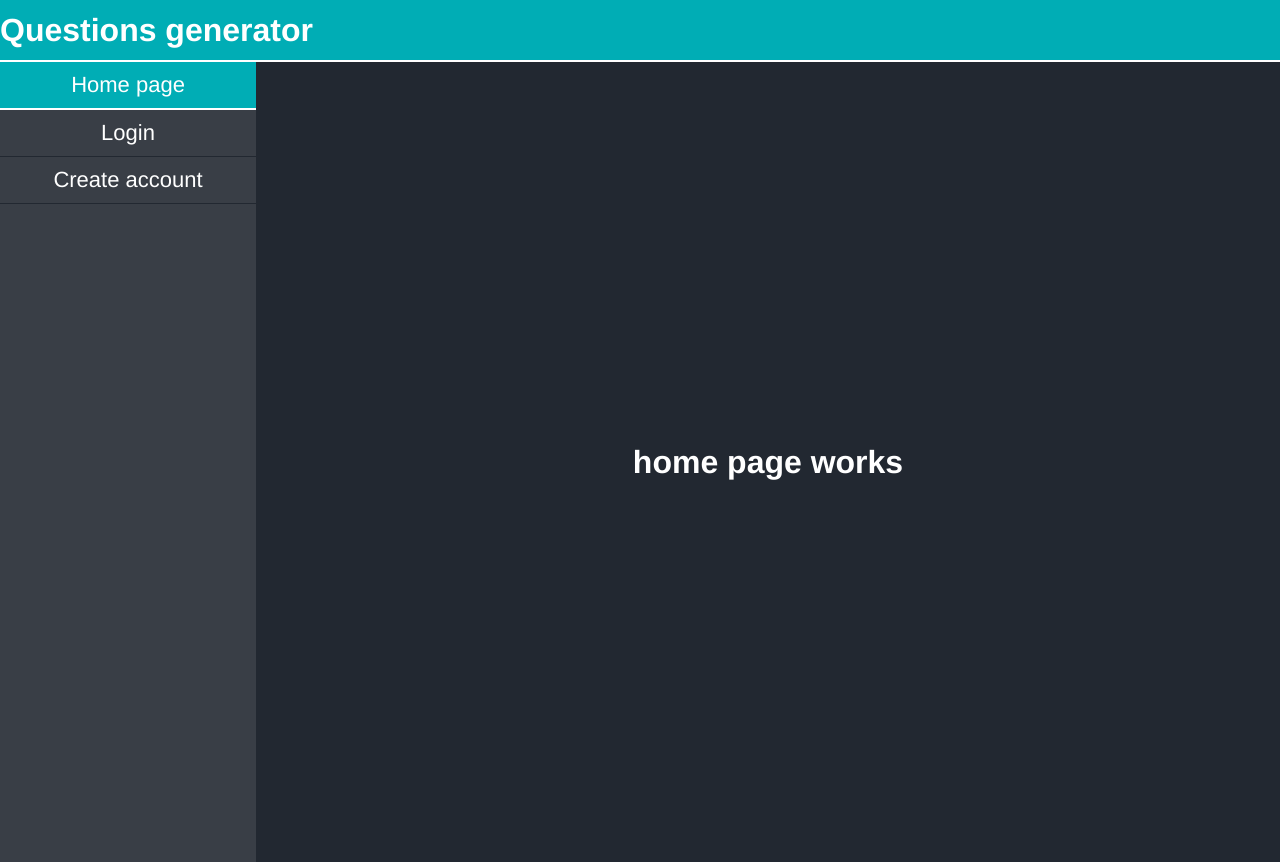
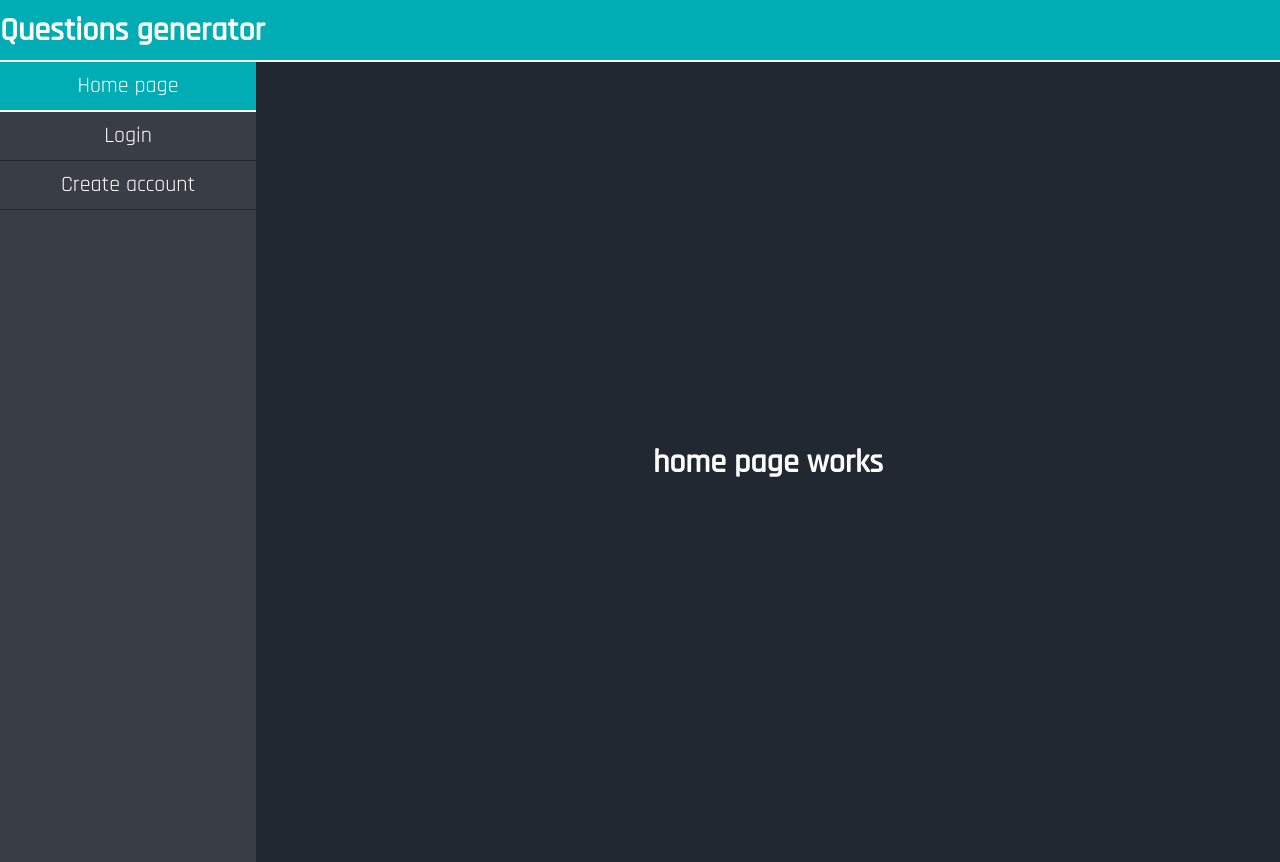
Before and after one commit to mechztcc/vue-questions-generator, a Vue app: page / in a window 1280 px wide. Built offline with nearby package versions, Linux system fonts and the light colour scheme.

Commit message:
fix: change font family

```diff
--- a/src/App.vue
+++ b/src/App.vue
@@ -1,4 +1,10 @@
 <template>
+	<link rel="preconnect" href="https://fonts.googleapis.com" />
+	<link rel="preconnect" href="https://fonts.gstatic.com" crossorigin />
+	<link
+		href="https://fonts.googleapis.com/css2?family=Rajdhani:wght@300;400;500&family=Roboto:ital,wght@0,100;0,300;0,400;0,500;1,100;1,300;1,400;1,500&display=swap"
+		rel="stylesheet"
+	/>
 	<Header />
 	<div class="content">
 		<div class="nav">
@@ -24,7 +30,7 @@
 
 <style>
 #app {
-	font-family: Avenir, Helvetica, Arial, sans-serif;
+	font-family: 'Rajdhani', sans-serif;
 	-webkit-font-smoothing: antialiased;
 	-moz-osx-font-smoothing: grayscale;
 	text-align: center;
```
